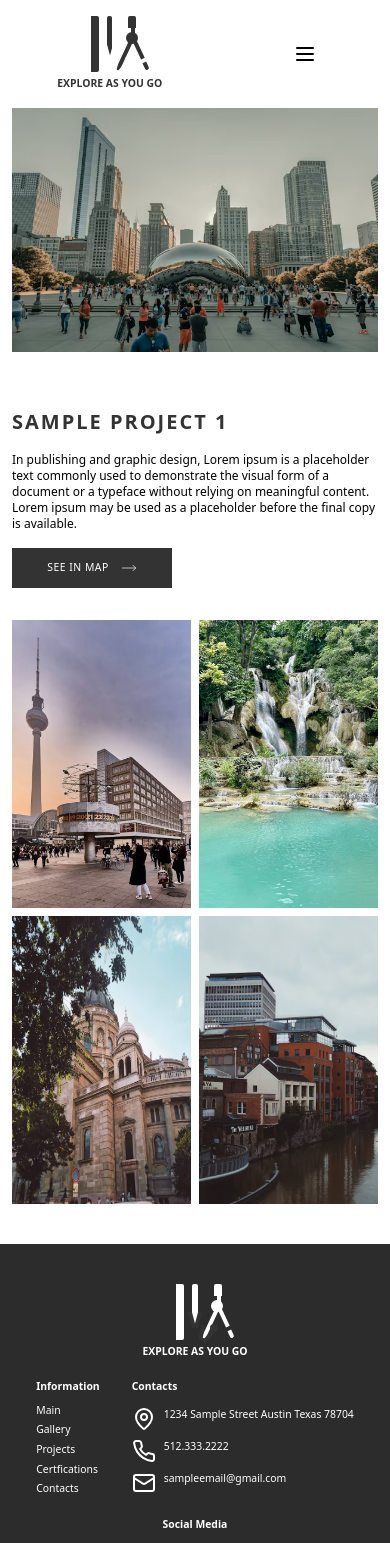
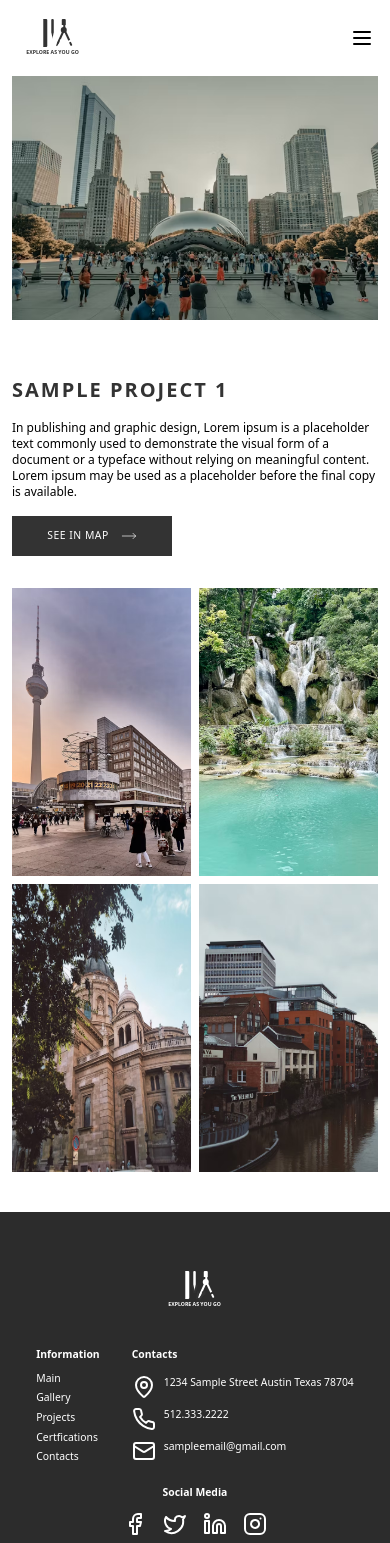
Before and after one commit to SnehaReddy10/explore-as-you-go, a React (Vite) app: page /projects/1 in a window 390 px wide. Shown: the top 1543 px of the page. Built offline with nearby package versions, Linux system fonts and the light colour scheme.

Commit message:
style: decrease logo size for mobile view

```diff
--- a/src/components/Footer.tsx
+++ b/src/components/Footer.tsx
@@ -13,7 +13,9 @@ function Footer() {
   return (
     <div className="bg-gray-10 text-white pt-10 mt-10 max-md:px-4">
       <div className="flex flex-col max-md:items-center md:flex-row gap-5 justify-around text-xxs pb-10">
-        <Logo isDark={false} />
+        <div className="max-sm:scale-50">
+          <Logo isDark={false} />
+        </div>
         <div className="flex gap-8 md:gap-14">
           <div className="flex flex-col gap-1 md:gap-2">
             <p className="font-bold mb-1">Information</p>
--- a/src/components/NavBar.tsx
+++ b/src/components/NavBar.tsx
@@ -31,8 +31,8 @@ function NavBar() {
   const [openMenu, setOpenMenu] = useState(false);
 
   return (
-    <div className="flex items-center justify-around my-4 md:mx-40">
-      <div>
+    <div className="flex items-center justify-between md:my-4 md:mx-40">
+      <div className="max-sm:scale-50">
         <Logo isDark={true} />
       </div>
       <div className="hidden mx-4 md:flex md:gap-4">
```
